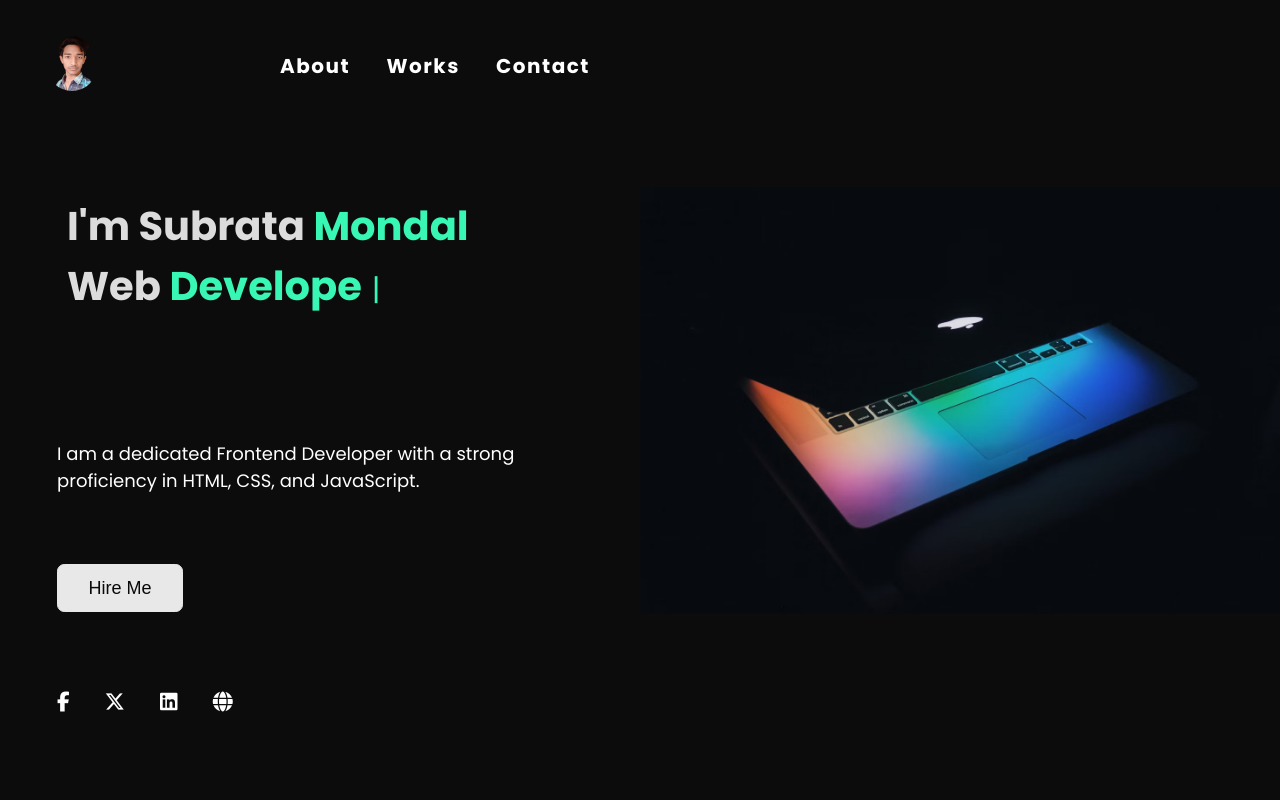
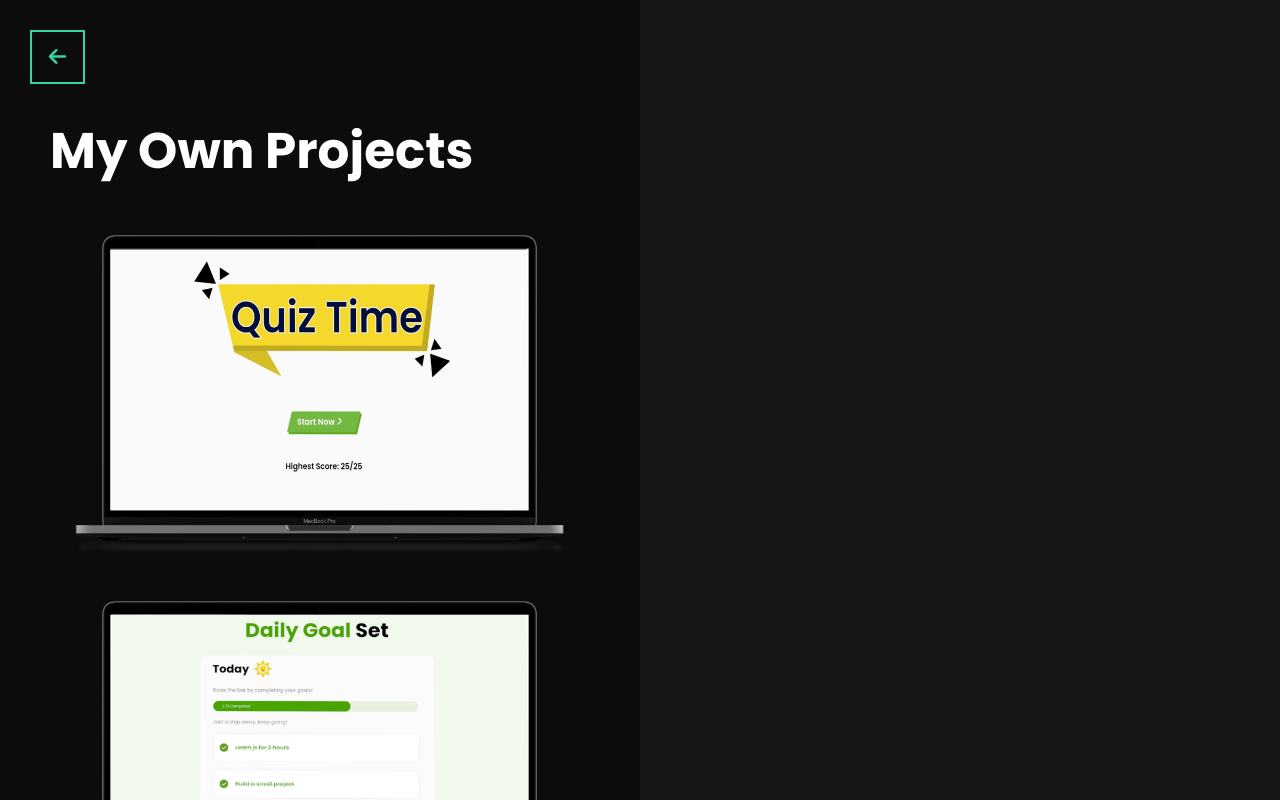
Before and after one commit to subratamondal1029/portfolio, a website built with Parcel: page src/index.html in a window 1280 px wide. Built offline with nearby package versions, Linux system fonts and the light colour scheme.

Commit message:
changing project text to image

```diff
--- a/src/aboutme.txt
+++ /dev/null
@@ -1,5 +0,0 @@
-As a frontend web developer, I have a solid foundation in HTML, CSS, and JavaScript. Despite being new to the industry, I've successfully completed two freelancing projects, which have allowed me to enhance my skills in designing visually appealing and user-friendly websites.
-
-While I'm still building my expertise, I have a basic grasp of Google Apps Script and version control tools like Git and GitHub, which I've utilized in my projects. These experiences have provided me with insight into the potential of automation and effective project management.
-
-My passion for web development drives me to continuously improve my skills and keep pace with the latest industry trends. I'm a fast learner who enjoys taking on new challenges, always striving to deliver high-quality work. My ultimate objective is to establish myself as a proficient web developer and contribute to stimulating and innovative projects. I am enthusiastic about collaborating with experienced professionals to advance my career in this dynamic field.
--- a/src/images/text.txt
+++ /dev/null
@@ -1,3 +0,0 @@
-about text =>
-
-Hi! I’m Subrata Mondal, a passionate front-end web developer and recent graduate. I specialize in HTML, CSS, JavaScript, and frameworks like React. With hands-on experience using AI tools to enhance development, I’ve successfully completed two freelancing projects. I focus on building intuitive, responsive websites and am proficient in tools like Git, Webpack, and Figma. Dedicated to staying updated with industry trends, I’m eager to collaborate with designers and developers to bring innovative projects to life. Let’s connect and create exceptional digital experiences together!
--- a/src/index.html
+++ b/src/index.html
@@ -9,11 +9,31 @@
 <body>
 
     <div id="leftContainer">
+        <section class="content work">
+            <button class="backBtn">
+                <i class="fa-solid fa-arrow-left"></i>
+            </button>
+
+            <h1>My Own Projects</h1>
+
+            <div id="ownProjects">
+                <div class="project">
+                    <img src="images/projectImages/ownProject/quizAppText.webp" alt="Quiz App Text">
+                    <img src="images/projectImages/ownProject/quizApp.webp" alt="Quiz App">
+
+                </div>
+                <div class="project">
+                    <img src="images/projectImages/ownProject/dailyGoalsetText.webp" alt="Daily Goal Set text">
+                    <img src="images/projectImages/ownProject/dailyGoalSet.webp" alt="Daily Goal Set">
+                </div>
+            </div>
+        </section>
+
         <!-- about us code start -->
-        <div class="content about"></div>
+        <section class="content about"></section>
 
         <!-- intro page code start -->
-        <div class="content intro_sec">
+        <section class="content intro_sec">
             <!-- header code start -->
             <div id="header">
                 <div class="logo">
@@ -39,20 +59,20 @@
                 <button class="btn switchBtn">Hire Me</button>
 
                 <div class="socialLinks">
-                    <i class="fa-brands fa-facebook-f"></i>
+                    <i class="fa-brands fa-linkedin"></i>
                     <i class="fa-brands fa-x-twitter"></i>
-                    <i class="fa-brands fa-linkedin"></i>
+                    <i class="fa-brands fa-github"></i>
                     <i class="fa-solid fa-globe"></i>
                 </div>
             </div>
-        </div>
+        </section>
         <!-- intro page code end -->
 
         <!-- hire Me Section start -->
-         <div id="hireme" class="content hireme">
-            <div class="backBtn">
+         <section id="hireme" class="content hireme">
+            <button class="backBtn">
                 <i class="fa-solid fa-arrow-left"></i>
-            </div>
+            </button>
 
                 <h1>Stay in touch</h1>
                 <p>Want to know about me, or Want to give any project or want to hire, Just Drop me a line and i will get back as soon as possible.</p>
@@ -75,15 +95,14 @@
                     </div>
 
                 </form>
-         </div>
-
+         </section>
     </div>
     <div id="rightContainer">
-        <div class="content intro_sec"></div>
-        <div class="content about">
-            <div class="backBtn">
+        <section class="content intro_sec"></section>
+        <section class="content about">
+            <button class="backBtn">
                 <i class="fa-solid fa-arrow-left"></i>
-            </div>
+            </button>
 
             <h1>About <span class="defaultcolor">Me</span></h1>
 
@@ -93,8 +112,10 @@
                 <p>My passion for web development drives me to continuously improve my skills and keep pace with the latest industry trends. I'm a fast learner who enjoys taking on new challenges, always striving to deliver high-quality work. My ultimate objective is to establish myself as a proficient web developer and contribute to stimulating and innovative projects. I am enthusiastic about collaborating with experienced professionals to advance my career in this dynamic field.</p>
 
             </div>
-        </div>
+        </section>
+        <section class="content work">
 
+        </section>
     </div>
 
 
--- a/src/script.js
+++ b/src/script.js
@@ -16,6 +16,10 @@ const typed = new Typed("#autotext", {
   showCursor: true,
 });
 
+// show project text
+
+
+
 
 // scripting for switch content
 const leftContainer = document.getElementById('leftContainer')
--- a/src/style.css
+++ b/src/style.css
@@ -7,7 +7,7 @@
 }
 
 :root {
-  --mainColor: #38f6b4;
+  --mainColor: #37d49d;
   --bgcolor: #161616;
 }
 
@@ -16,10 +16,11 @@
   background-color: #343434;
 }
 
-html::-webkit-scrollbar {
+html::-webkit-scrollbar,
+.content::-webkit-scrollbar {
   display: none;
 }
-html {
+html, .content {
   -ms-overflow-style: none;
   scrollbar-width: none;
   overflow: hidden;
@@ -45,6 +46,8 @@ body > div {
 .content {
   width: 100%;
   height: 100%;
+  overflow-y: auto;
+  overflow-x: hidden;
   box-sizing: border-box;
 }
 
@@ -256,12 +259,15 @@ mark{
 
 .backBtn {
   border: 0.2rem solid var(--mainColor);
+  background-color: transparent;
   color: var(--mainColor);
-  width: 5rem;
+  width: 5.5rem;
   text-align: center;
   line-height: 5rem;
   font-size: 2rem;
   cursor: pointer;
+  margin-left: 3rem;
+  margin-top: 3rem;
   transition: all 0.5s ease-in;
 }
 
@@ -354,33 +360,25 @@ input[type=number] {
 /* hireme styling end */
 
 
-/* for testing only */
-/* #leftContainer .intro_sec {
+/* about section styling start */
+
+.about{
   display: none;
 }
-#rightContainer .intro_sec {
-  display: none;
-} */
 
-/* about section styling start */
 #leftContainer .about {
   background-image: url("images/bg.jpg");
   background-position: center;
   background-size: contain;
   background-repeat: no-repeat;
-  display: none;
 }
 
 #rightContainer .about {
   padding: 1rem;
-  display: none;
   background-color: var(--bgcolor);
 }
 
-#rightContainer .about .backBtn{
- margin-top: 1.5rem;
- margin-left: 2.5rem;
-}
+
 #rightContainer .about h1{
   font-size: 5rem;
   font-weight: bolder;
@@ -396,6 +394,62 @@ input[type=number] {
 
 #rightContainer .about p{
   margin-block: 2rem;
+}
+/* about section styling end */
+
+/* for testing only */
+.intro_sec {
+  display: none;
+}
+
+/* work section styling start here  */
+
+#leftContainer .work h1{
+ margin-left: 5rem;
+ margin-top: 3rem;
+ font-size: 5rem;
+}
+#leftContainer .work #ownProjects{
+ margin-top: 3rem;
+ display: flex;
+ flex-direction: column;
+ justify-content: center;
+ gap: 2rem;
+ padding-bottom: 2rem;
+ width: 100%;
+}
+
+#ownProjects .project{
+  width: 100%;
+  position: relative;
+  text-align: center;
+  overflow: hidden;
+}
+
+#ownProjects .project img{
+  width: 80%;
+}
+
+#ownProjects .project img:nth-child(1){
+  position: absolute;
+  top: 0;
+  left: 100%;
+  transition: all .5s ease-in-out;
+}
+
+#ownProjects .project:nth-child(even) img:nth-child(1){
+  left: 100%;
+}
+#ownProjects .project:nth-child(odd) img:nth-child(1){
+  left: -100%;
+}
+
+#ownProjects .project:hover  img:nth-child(1){
+  left: 10.1%;
+}
+
+#rightContainer .work{
+  background-color: var(--bgcolor);
 }
 
 
```
Also changed, not shown: src/some text.txt (added, +15 -0 lines), src/images/projectImages/ownProject/dailyGoalSet.webp (added), src/images/projectImages/ownProject/dailyGoalsetText.webp (added), src/images/projectImages/ownProject/quizApp.webp (added), src/images/projectImages/ownProject/quizAppText.webp (added).
